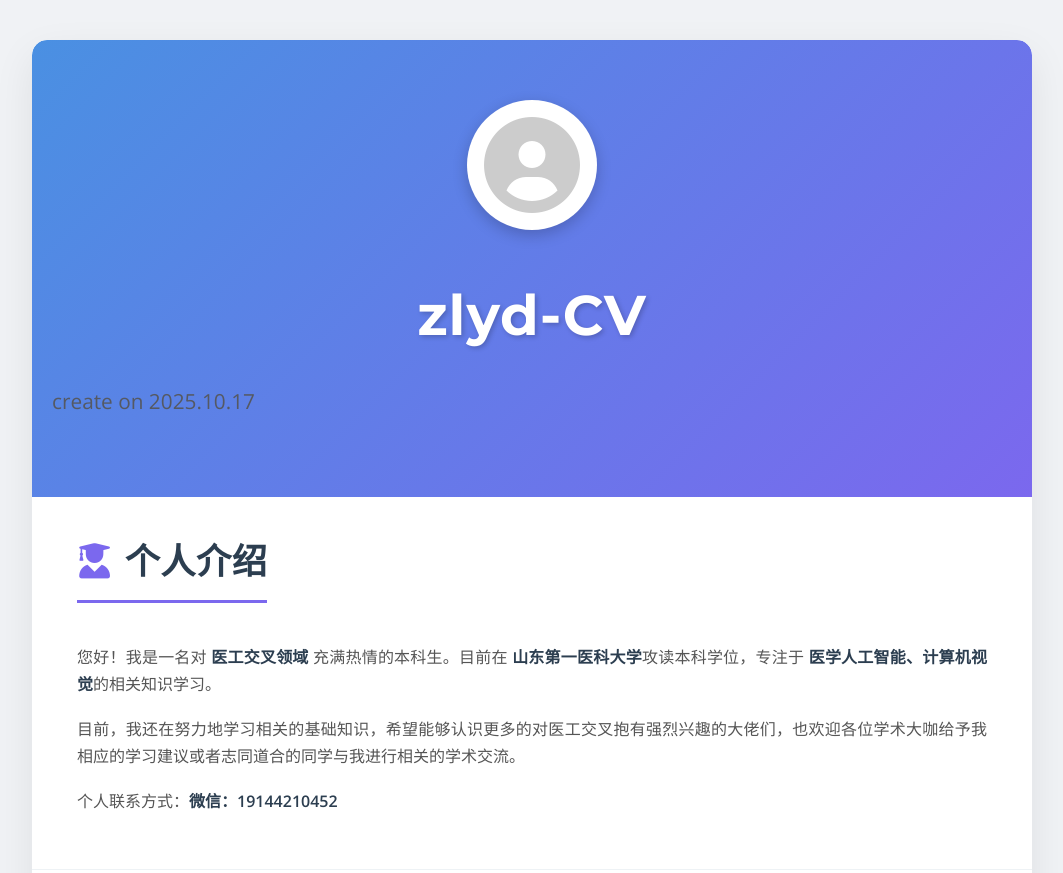
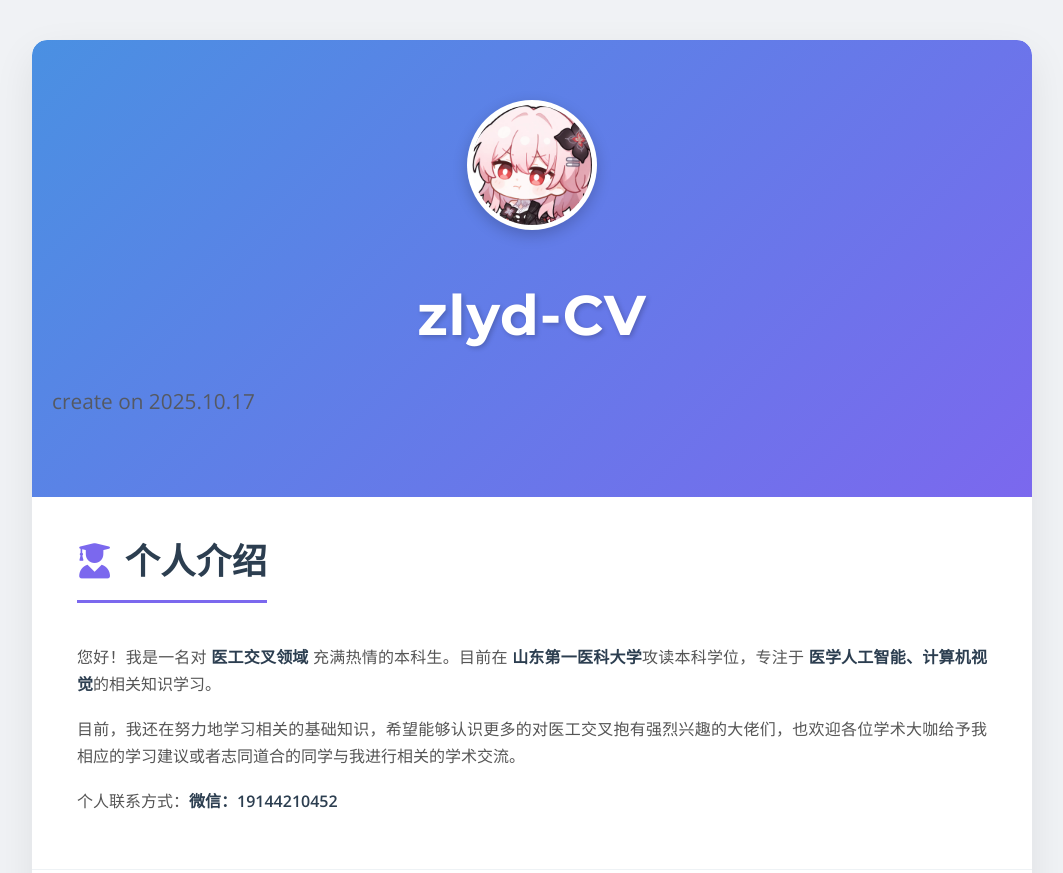
Before and after one commit to zlyd-CV/zlyd-CV.github.io, a plain HTML site: page index.html in a window 1280 px wide. Shown: the top 873 px of the page, without its empty margins (108-1171 px from the left). Drawn offline with nearby package versions, Linux system fonts and the light colour scheme.

Commit message:
本地上传

```diff
--- a/index.html
+++ b/index.html
@@ -15,10 +15,7 @@
     <div class="container">
         <header class="hero-section">
             <div class="profile-avatar">
-                <!-- 您的个人照片，请替换 'your-photo.jpg' 为您的照片路径 -->
-                <!-- <img src="your-photo.jpg" alt="您的照片"> -->
-                <!-- 如果没有照片，可以使用 Font Awesome 默认头像 -->
-                <i class="fas fa-user-circle"></i>
+                <img src="头像.jpg" alt="头像">
             </div>
             <h1>zlyd-CV</h1>
             <p class="tagline">create on 2025.10.17</p>
```
Also changed, not shown: 头像.jpg (added).
